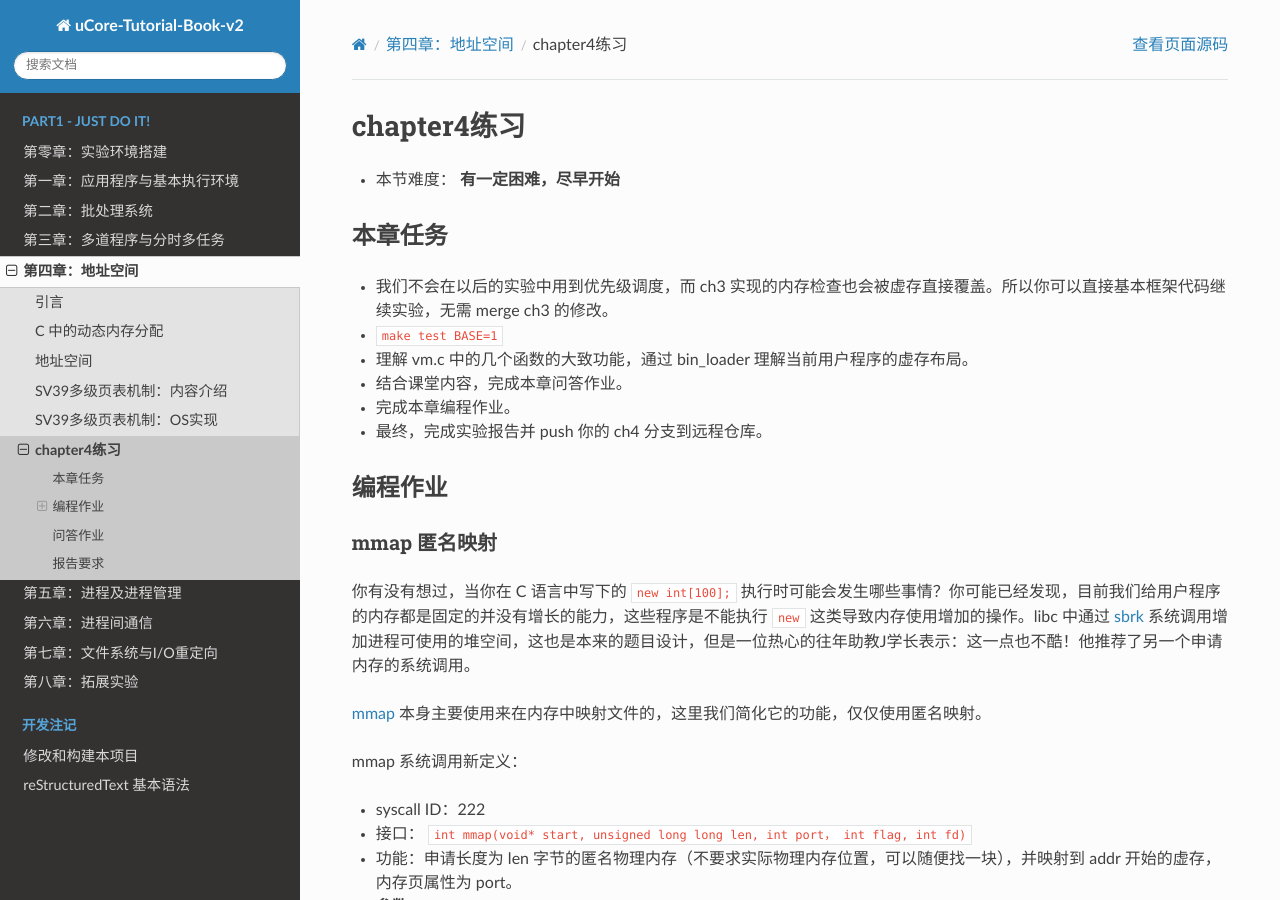
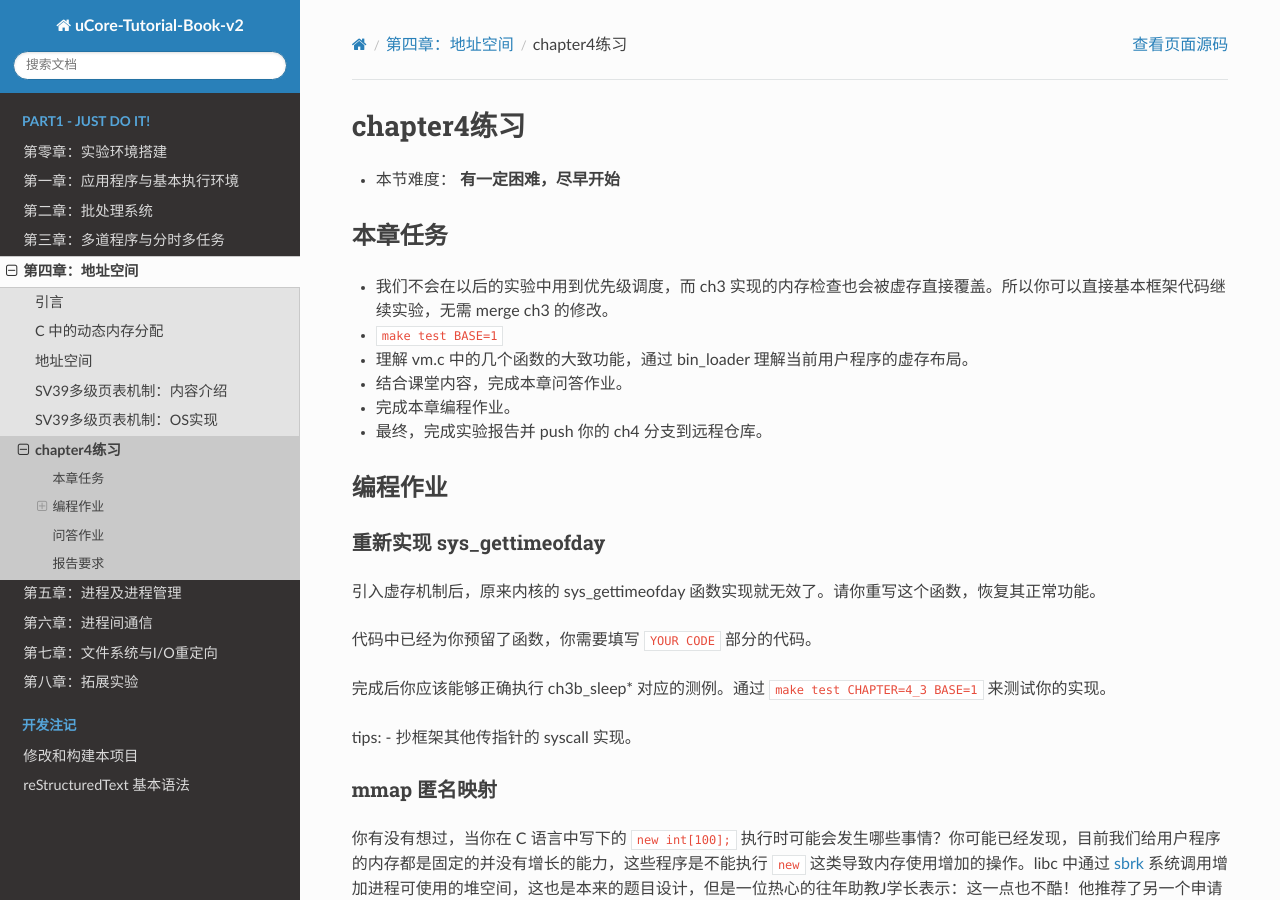
Before and after one commit to LearningOS/uCore-Tutorial-Guide-2022S, a Sphinx documentation site: the page built from source/chapter4/7exercise.rst, in a window 1280 px wide and 900 px high. Built offline with Sphinx 7.4.7 and the Read the Docs theme 2.0.0, drawn with Linux system fonts in a browser that asks for light colours; pages that are not in the unit, such as notebooks, are missing from menus.

Commit message:
ch4 exercise: add sys_gettimeofday

```diff
--- a/source/chapter3/5exercise.rst
+++ b/source/chapter3/5exercise.rst
@@ -10,7 +10,6 @@ chapter3练习
 - 理解框架的调度机制，尤其要搞明白时钟中断的处理机制以及 yield 之后下一个进程的选择。在次基础上，完成本节的编程作业(2)stride 调度算法。
 - 进一步思考 stride 调度算法，完成本章问答作业。
 - 最终，完成实验报告并 push 你的 ch3 分支到远程仓库。ch3报告要求_ 。push 代码后会自动执行 CI，代码给分以 CI 给分为准。
-
 
 编程作业
 --------------------------------------
--- a/source/chapter4/7exercise.rst
+++ b/source/chapter4/7exercise.rst
@@ -16,6 +16,18 @@ chapter4练习
 
 编程作业
 ---------------------------------------------
+
+重新实现 sys_gettimeofday
+++++++++++++++++++++++++++++++++++++++++++++
+
+引入虚存机制后，原来内核的 sys_gettimeofday 函数实现就无效了。请你重写这个函数，恢复其正常功能。
+
+代码中已经为你预留了函数，你需要填写 ``YOUR CODE`` 部分的代码。
+
+完成后你应该能够正确执行 ch3b_sleep* 对应的测例。通过 ``make test CHAPTER=4_3 BASE=1`` 来测试你的实现。
+
+tips:
+- 抄框架其他传指针的 syscall 实现。
 
 mmap 匿名映射
 ++++++++++++++++++++++++++++++++++++++++++++
```
Also changed, not shown: other parts of source/chapter3/5exercise.rst (+1 -1 lines).
